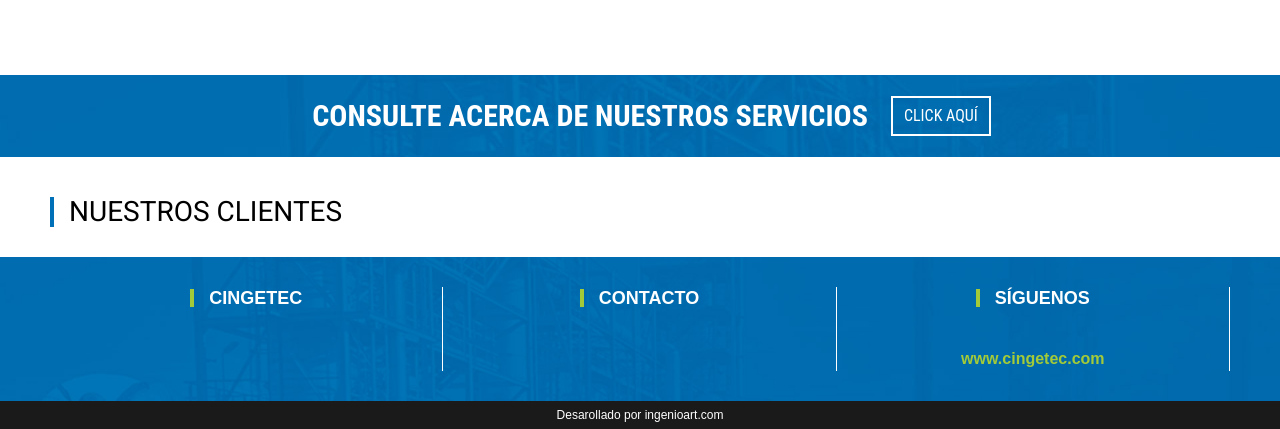
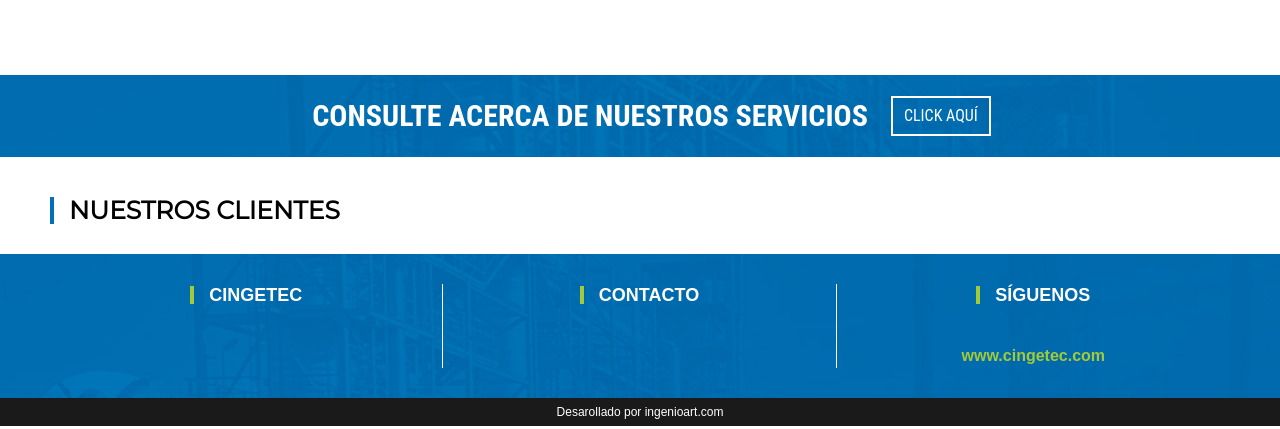
Before and after one commit to JDarkGreen/cingetec, a WordPress theme: template themes/custom_theme_cingetec/page-bussiness-line.php in a window 1280 px wide. Shown: the part 434-863 px from the top of the page. Run offline with PHP 8.4 and a stand-in for WordPress, Linux system fonts and the light colour scheme; the site name, menu and one post (Sample post) are stand-ins, and other content is empty; some libraries are stand-ins or nearby versions.

Commit message:
actualizar estilos home

```diff
--- a/themes/custom_theme_cingetec/assets/styles/source/_common.sass
+++ b/themes/custom_theme_cingetec/assets/styles/source/_common.sass
@@ -166,8 +166,9 @@ img.aligncenter, img.alignright, img.alignleft
 .titleCommon__section
 	border-left: 4px solid #0070B8
 	color      : black
-	font-family: "Roboto", sans-serif
-	font-size  : 28px
+	font-family: 'Montserrat', sans-serif
+	font-size  : 25px
+	font-weight: 700
 	margin     : 0 auto 25px
 	padding    : 0 0 0 15px
 	//Variacion azul
--- a/themes/custom_theme_cingetec/assets/styles/source/_footer.sass
+++ b/themes/custom_theme_cingetec/assets/styles/source/_footer.sass
@@ -26,6 +26,10 @@
 	height      : auto
 	padding     : 0 44px
 	width       : 33%
+
+	//Variacion con no border
+	&.no-border
+		border-right: none !important
 
 	//Titulos
 	h3.title
--- a/themes/custom_theme_cingetec/assets/styles/source/master.sass
+++ b/themes/custom_theme_cingetec/assets/styles/source/master.sass
@@ -30,6 +30,9 @@
 	font-family: 'Impact'
 	src: url('../../fonts/impact/Impact.ttf')
 	src: url('../../fonts/impact/Impact.eot?#iefix') format('embedded-opentype'), url('../../fonts/impact/Impact.woff2') format('woff2'), url('../../fonts/impact/Impact.woff') format('woff'), url('../../fonts/impact/Impact.ttf')  format('truetype'), url('../../fonts/impact/Impact.svg#svgFontName') format('svg')
+
+//Monserrate
+@import 'https://fonts.googleapis.com/css?family=Montserrat'
 
 
 /** Importar Archivo variables Colores **/
@@ -623,6 +626,7 @@ aside.sidebarsinglePostType
 			line-height    : 1em
 			text-align     : center
 			text-decoration: none
+			width          : 14.28%
 			//Hover and active
 			&:hover , &.active
 				color : #0070B8
--- a/themes/custom_theme_cingetec/footer.php
+++ b/themes/custom_theme_cingetec/footer.php
@@ -56,7 +56,7 @@ $options = get_option( 'theme_settings' );
 					</article> <!-- /.mainFooter__item -->
 
 					<!-- Item de Síguenos -->
-					<article class="mainFooter__item text-xs-center">
+					<article class="mainFooter__item no-border text-xs-center">
 
 						<!-- Título de Item -->
 						<div class="">
--- a/themes/custom_theme_cingetec/partials/services/banner-services.php
+++ b/themes/custom_theme_cingetec/partials/services/banner-services.php
@@ -1,5 +1,5 @@
 <?php /*Obtener página de Servicios*/
-	$page_servicios      = get_page_by_title('servicios');
+	$page_servicios      = get_page_by_title('contacto');
 
 	$page_servicios_link = !empty($page_servicios) ? get_permalink( $page_servicios->ID ) : "#";
 ?>
```
Also changed, not shown: themes/custom_theme_cingetec/assets/styles/build/master.css, 1 other file.
